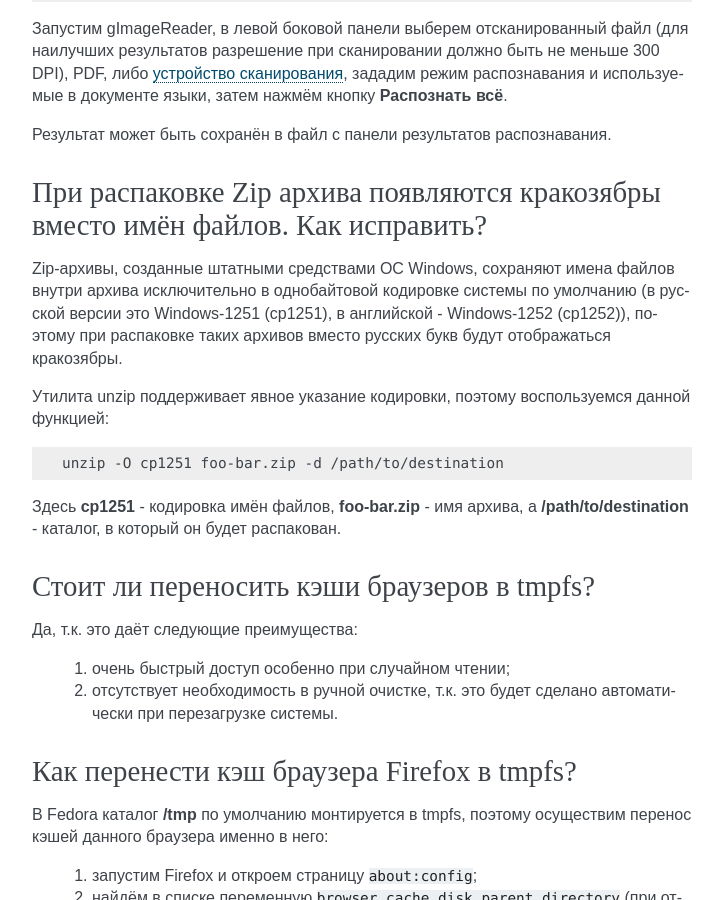
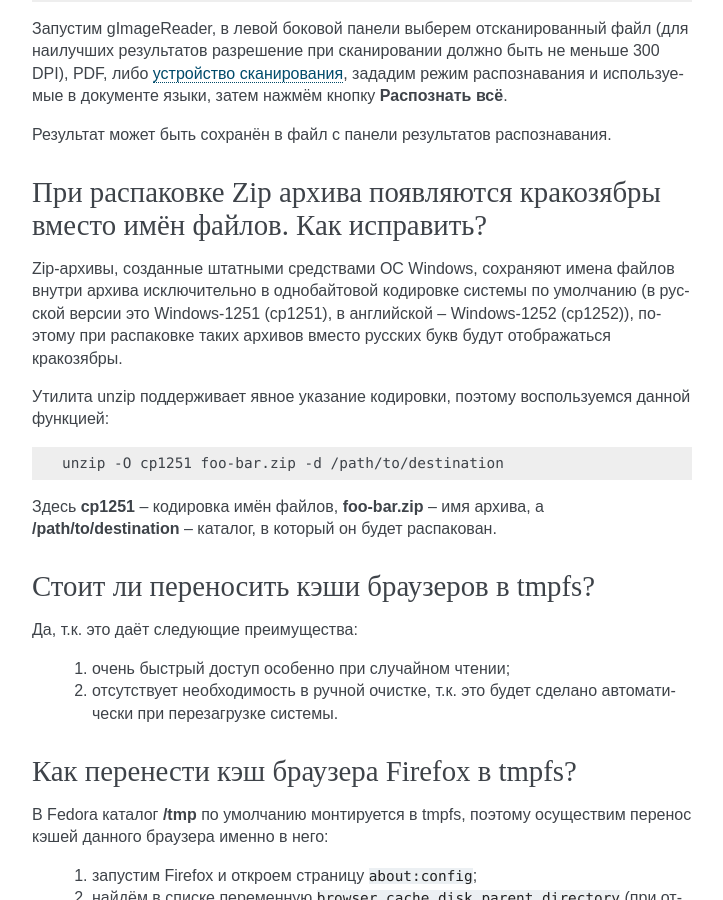
Before and after one commit to RussianFedora/FAQ, a Sphinx documentation site: the page built from source/using-applications.rst, in a window 1280 px wide and 900 px high, scrolled down 8829 px. Shown: the whole window, without its empty margins (388-1111 px from the left). Built offline with Sphinx 7.4.7, drawn with Linux system fonts in a browser that asks for light colours; some of the changed text lies outside the part shown.

Commit message:
Fixed dashes and codestyle in using-applications.rst.

```diff
--- a/source/using-applications.rst
+++ b/source/using-applications.rst
@@ -102,8 +102,8 @@
 
 Официальная версия с сайта создаёт ярлыки запуска и копирует ряд загруженных бинарных файлов в пользовательский домашний каталог. Избавимся от этого:
 
- 1. удалим старый бинарник и модуль обновления официального клиента, а также их копии из ``~/.local/share/TelegramDesktop`` и ``~/.local/share/TelegramDesktop/tdata``;
- 2. удалим ярлыки из ``~/.local/share/applications``.
+  1. удалим старый бинарник и модуль обновления официального клиента, а также их копии из ``~/.local/share/TelegramDesktop`` и ``~/.local/share/TelegramDesktop/tdata``;
+  2. удалим ярлыки из ``~/.local/share/applications``.
 
 Теперь можно установить :ref:`версию <telegram-fedora>` из :ref:`RPM Fusion <rpmfusion>`.
 
@@ -221,7 +221,7 @@
 
     iconv -f cp1251 -t utf8 test.txt > result.txt
 
-Здесь **test.txt** - исходный файл с неправильной кодировкой, а **result.txt** используется для записи результата преобразования.
+Здесь **test.txt** -- исходный файл с неправильной кодировкой, а **result.txt** используется для записи результата преобразования.
 
 .. index:: fuse, file system, mtp, android, phone
 .. _fuse-mtp:
@@ -269,8 +269,8 @@
 
 Сначала установим клиент KDE Connect на смартфон:
 
- * `Google Play <https://play.google.com/store/apps/details?id=org.kde.kdeconnect_tp>`__;
- * `F-Droid <https://f-droid.org/packages/org.kde.kdeconnect_tp/>`__;
+  * `Google Play <https://play.google.com/store/apps/details?id=org.kde.kdeconnect_tp>`__;
+  * `F-Droid <https://f-droid.org/packages/org.kde.kdeconnect_tp/>`__.
 
 Запустим плазмоид KDE Connect и выполним сопряжение.
 
@@ -329,7 +329,7 @@
     Type=Link
     URL[$e]=file:$HOME/Templates/xml-document.xml
 
-Здесь **Icon** - значок для новой строки, **Name** - название новой строки с поддержкой локализации, а **URL** - полный путь к файлу шаблона.
+Здесь **Icon** -- значок для новой строки, **Name** -- название новой строки с поддержкой локализации, а **URL** -- полный путь к файлу шаблона.
 
 Изменения вступят в силу немедленно и через несколько секунд в меню *Создать* файлового менеджера Dolphin появится новый пункт.
 
@@ -373,7 +373,7 @@
 Как убрать рамки внутри окон в KDE Plasma 5?
 ===============================================
 
-Для этого следует открыть **Меню KDE** - **Компьютер** - **Параметры системы** - **Оформление приложений** - страница **Стиль интерфейса** - кнопка **Настроить** - вкладка **Рамки**, **убрать все флажки** из чекбоксов на данной странице и нажать кнопку **OK**.
+Для этого следует открыть **Меню KDE** -- **Компьютер** -- **Параметры системы** -- **Оформление приложений** -- страница **Стиль интерфейса** -- кнопка **Настроить** -- вкладка **Рамки**, **убрать все флажки** из чекбоксов на данной странице и нажать кнопку **OK**.
 
 .. index:: icons, cache, kde, plasma
 .. _kde-icons-refresh:
@@ -490,7 +490,7 @@
 При распаковке Zip архива появляются кракозябры вместо имён файлов. Как исправить?
 =====================================================================================
 
-Zip-архивы, созданные штатными средствами ОС Windows, сохраняют имена файлов внутри архива исключительно в однобайтовой кодировке системы по умолчанию (в русской версии это Windows-1251 (cp1251), в английской - Windows-1252 (cp1252)), поэтому при распаковке таких архивов вместо русских букв будут отображаться кракозябры.
+Zip-архивы, созданные штатными средствами ОС Windows, сохраняют имена файлов внутри архива исключительно в однобайтовой кодировке системы по умолчанию (в русской версии это Windows-1251 (cp1251), в английской -- Windows-1252 (cp1252)), поэтому при распаковке таких архивов вместо русских букв будут отображаться кракозябры.
 
 Утилита unzip поддерживает явное указание кодировки, поэтому воспользуемся данной функцией:
 
@@ -498,7 +498,7 @@
 
     unzip -O cp1251 foo-bar.zip -d /path/to/destination
 
-Здесь **cp1251** - кодировка имён файлов, **foo-bar.zip** - имя архива, а **/path/to/destination** - каталог, в который он будет распакован.
+Здесь **cp1251** -- кодировка имён файлов, **foo-bar.zip** -- имя архива, а **/path/to/destination** -- каталог, в который он будет распакован.
 
 .. index:: cache, browser, tmpfs
 .. _browser-tmpfs:
@@ -568,8 +568,8 @@
 
 Запустим веб-браузер и экспортируем список закладок в файл, совместимый с форматом *Netscape Bookmarks*. В Firefox это можно сделать так:
 
-  1. **Закладки** - **Показать все закладки**;
-  2. **Импорт и резервные копии** - **Экспорт закладок в HTML файл**;
+  1. **Закладки** -- **Показать все закладки**;
+  2. **Импорт и резервные копии** -- **Экспорт закладок в HTML файл**;
   3. сохраняем файл **bookmarks.html** в любом каталоге.
 
 Перейдём в каталог, в котором находится файл **bookmarks.html** и запустим проверку:
@@ -618,8 +618,8 @@
 
 Также данное дополнение можно установить и вручную:
 
- * `Firefox <https://addons.mozilla.org/ru/firefox/addon/gnome-shell-integration/>`__;
- * `Chrome/Chromium <https://chrome.google.com/webstore/detail/gnome-shell-integration/gphhapmejobijbbhgpjhcjognlahblep?hl=ru>`__.
+  * `Firefox <https://addons.mozilla.org/ru/firefox/addon/gnome-shell-integration/>`__;
+  * `Chrome/Chromium <https://chrome.google.com/webstore/detail/gnome-shell-integration/gphhapmejobijbbhgpjhcjognlahblep?hl=ru>`__.
 
 .. index:: kde, plasma, extension, firefox, chromium
 .. _plasma-browser:
@@ -635,8 +635,8 @@
 
 Также данное дополнение можно установить и вручную:
 
- * `Firefox <https://addons.mozilla.org/ru/firefox/addon/plasma-integration/>`__;
- * `Chrome/Chromium <https://chrome.google.com/webstore/detail/plasma-integration/cimiefiiaegbelhefglklhhakcgmhkai?hl=ru>`__.
+  * `Firefox <https://addons.mozilla.org/ru/firefox/addon/plasma-integration/>`__;
+  * `Chrome/Chromium <https://chrome.google.com/webstore/detail/plasma-integration/cimiefiiaegbelhefglklhhakcgmhkai?hl=ru>`__.
 
 .. index:: gnome, shell, tray, system tray, icon
 .. _gnome-shell-tray:
@@ -721,7 +721,7 @@
 
     sudo firewall-cmd --add-service=transmission-client --permanent
 
-Запустим "тонкий клиент", подключимся к серверу **127.0.0.1:9091**, перейдём в **Опции** - **Настройки сервера** и внесём свои правки, указав например каталог для загрузок.
+Запустим "тонкий клиент", подключимся к серверу **127.0.0.1:9091**, перейдём в **Опции** -- **Настройки сервера** и внесём свои правки, указав например каталог для загрузок.
 
 Изменения вступают в силу немедленно. Сервер будет запускаться автоматически при каждой загрузке системы и сразу же осуществлять загрузку, либо раздачу торрентов.
 
@@ -753,7 +753,7 @@
 
     tree /path/to/directory > ~/foo-bar.txt
 
-Здесь **/path/to/directory** - путь к каталогу, дерево которого нужно построить, а **~/foo-bar.txt** - файл, в котором будет сохранён результат.
+Здесь **/path/to/directory** -- путь к каталогу, дерево которого нужно построить, а **~/foo-bar.txt** -- файл, в котором будет сохранён результат.
 
 .. index:: recycle bin, delete file, trash, terminal
 .. _trash-terminal:
@@ -799,9 +799,9 @@
 
 Зайдём в расширенные настройки сети freenode, укажем в качестве основного сервера ``irc.freenode.net/6697`` (остальные лучше вообще удалить), затем установим следующие параметры:
 
-  * флажок **соединяться только с выделенным сервером** - включено;
-  * флажок **использовать SSL для всех серверов в этой сети** - включено;
-  * **метод авторизации** - SASL external (cert).
+  * флажок **соединяться только с выделенным сервером** -- включено;
+  * флажок **использовать SSL для всех серверов в этой сети** -- включено;
+  * **метод авторизации** -- SASL external (cert).
 
 Получим SHA1 отпечаток созданного сертификата:
 
@@ -821,7 +821,7 @@
 
     /ns cert add XXXXXXXXXX
 
-Здесь **PASSWORD** - текущий пароль пользователя, а **XXXXXXXXXX** - отпечаток сертификата.
+Здесь **PASSWORD** -- текущий пароль пользователя, а **XXXXXXXXXX** -- отпечаток сертификата.
 
 Теперь можно отключиться и подключиться заново. Вход будет выполнен уже безопасным способом без использования паролей.
 
@@ -895,7 +895,7 @@
 
     find /media/foo-bar -name *.h2w -delete \;
 
-Здесь **/media/foo-bar** - точка монтирования накопителя, объём которого требуется проверить.
+Здесь **/media/foo-bar** -- точка монтирования накопителя, объём которого требуется проверить.
 
 .. index:: flash, usb, check, f3
 .. _f3chk-deep:
@@ -919,7 +919,7 @@
 
     sudo f3probe --destructive --time-ops /dev/sdb
 
-Здесь **/dev/sdb** - устройство, объём которого требуется проверить.
+Здесь **/dev/sdb** -- устройство, объём которого требуется проверить.
 
 После завершения процесса потребуется заново создать раздел и файловую систему на проверяемом устройстве при помощи таких утилит, как GParted, Gnome Disks, KDE Disk Manager и т.д.
 
```
Also changed, not shown: other parts of source/using-applications.rst (+2 -2 lines).
